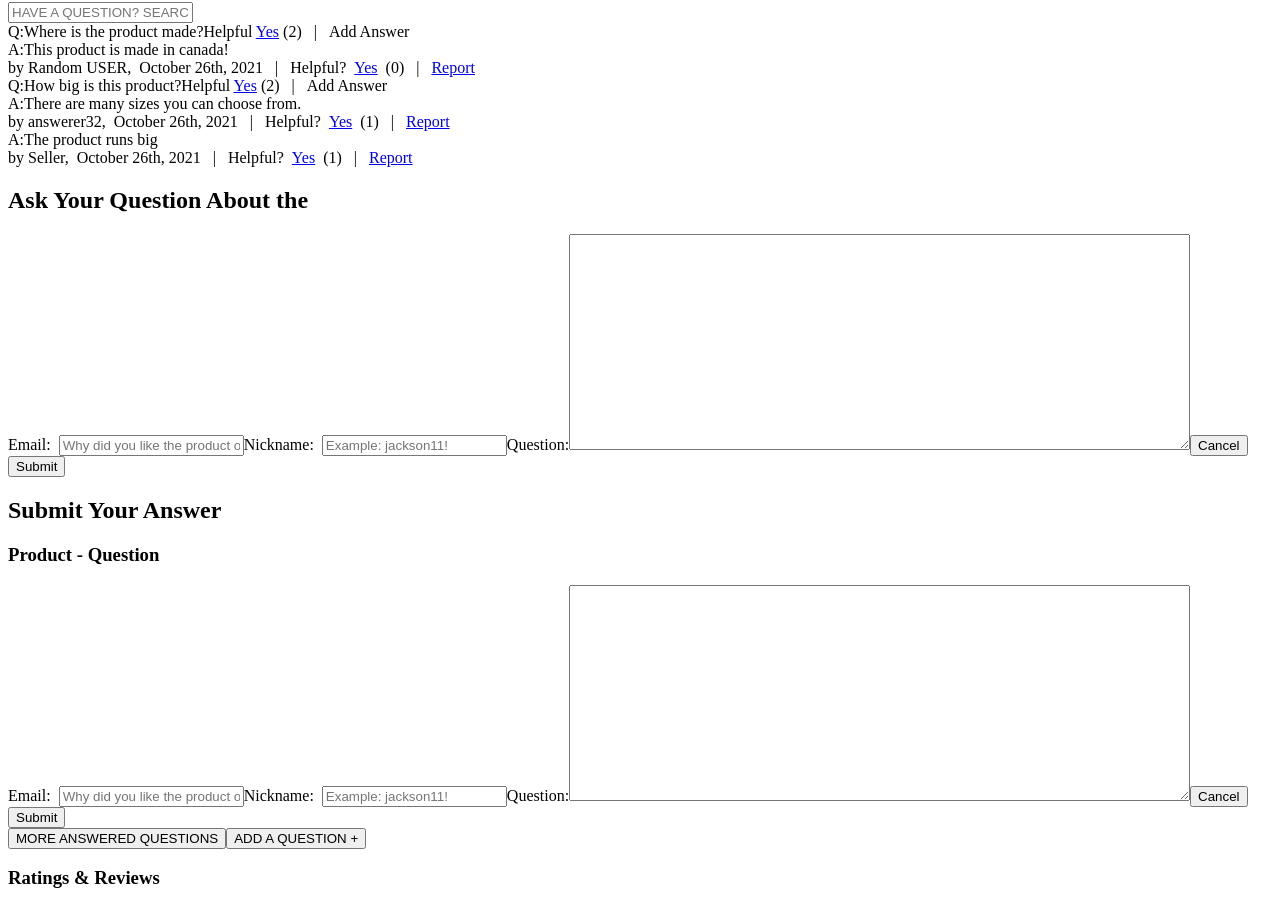
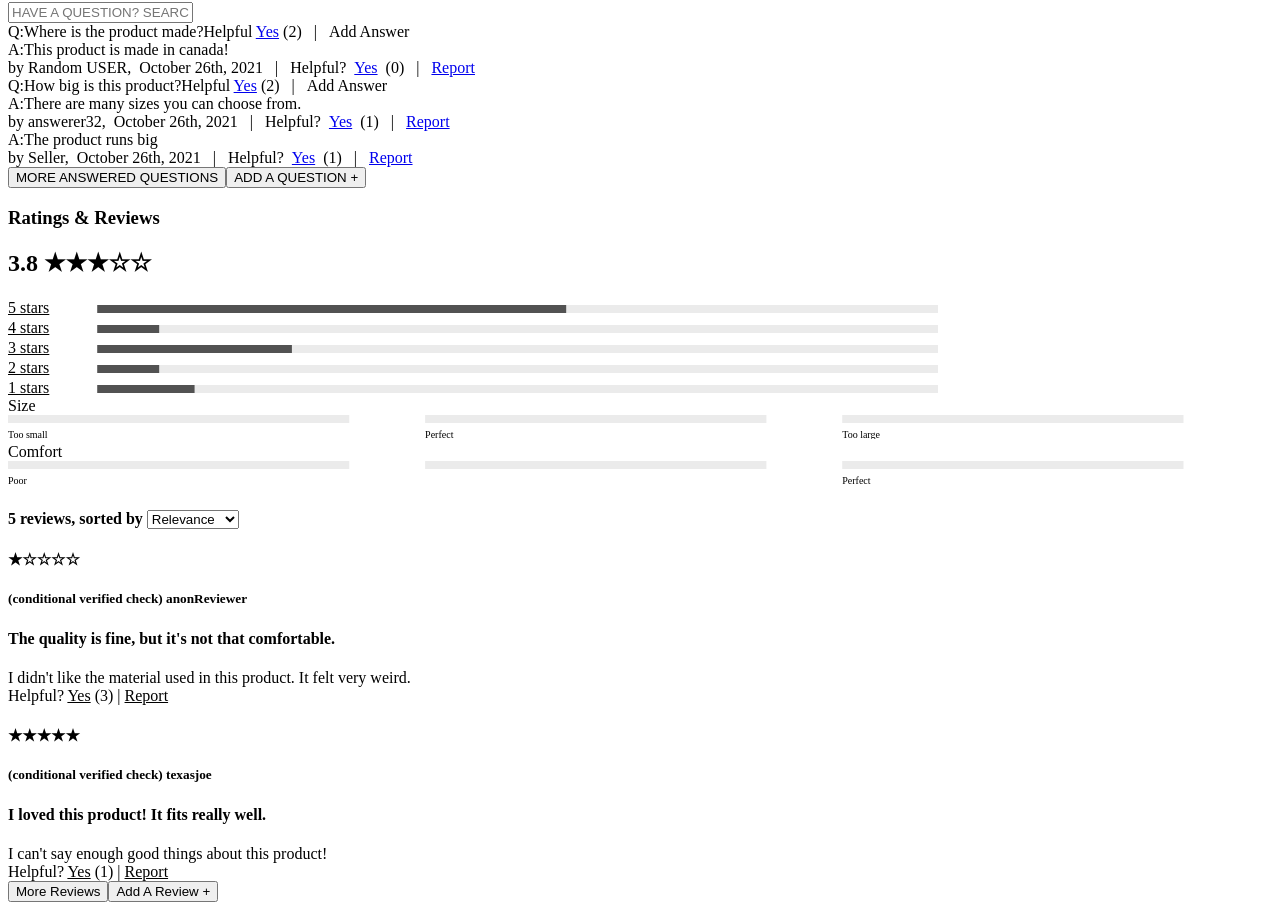
Before and after one commit to Ari-Design/Modern-Shopping-Site, a React app: page / in a window 1280 px wide. Shown: the part 3261-4165 px from the top of the page. Built offline with nearby package versions, Linux system fonts and the light colour scheme; the HTML template or start-up script is replaced by a standard one.

Commit message:
Removed forms from main render

```diff
--- a/client/src/qa/QAContainer.jsx
+++ b/client/src/qa/QAContainer.jsx
@@ -45,14 +45,6 @@ class QAContainer extends React.Component {
             />
           </div>
           <div>
-            <QuestionForm
-              productInfo={this.state.productInfo}
-            />
-          </div>
-          <div>
-            <AnswerForm />
-          </div>
-          <div>
             <button className="question_button" id="MoreQuestions">MORE ANSWERED QUESTIONS</button>
             <button onClick={() => this.props.openAnswerForm('questionForm')} className="question_button" id="AddQuesion">ADD A QUESTION +</button>
           </div>
```
